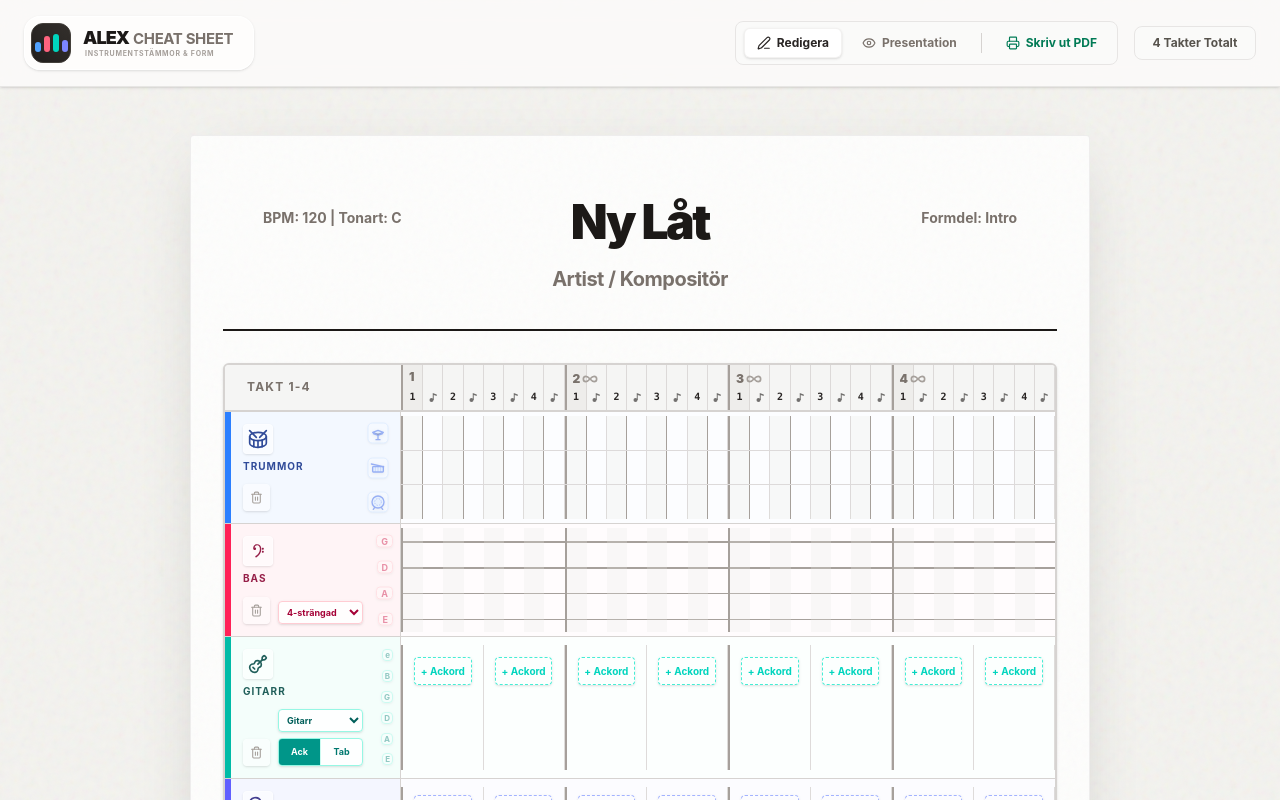
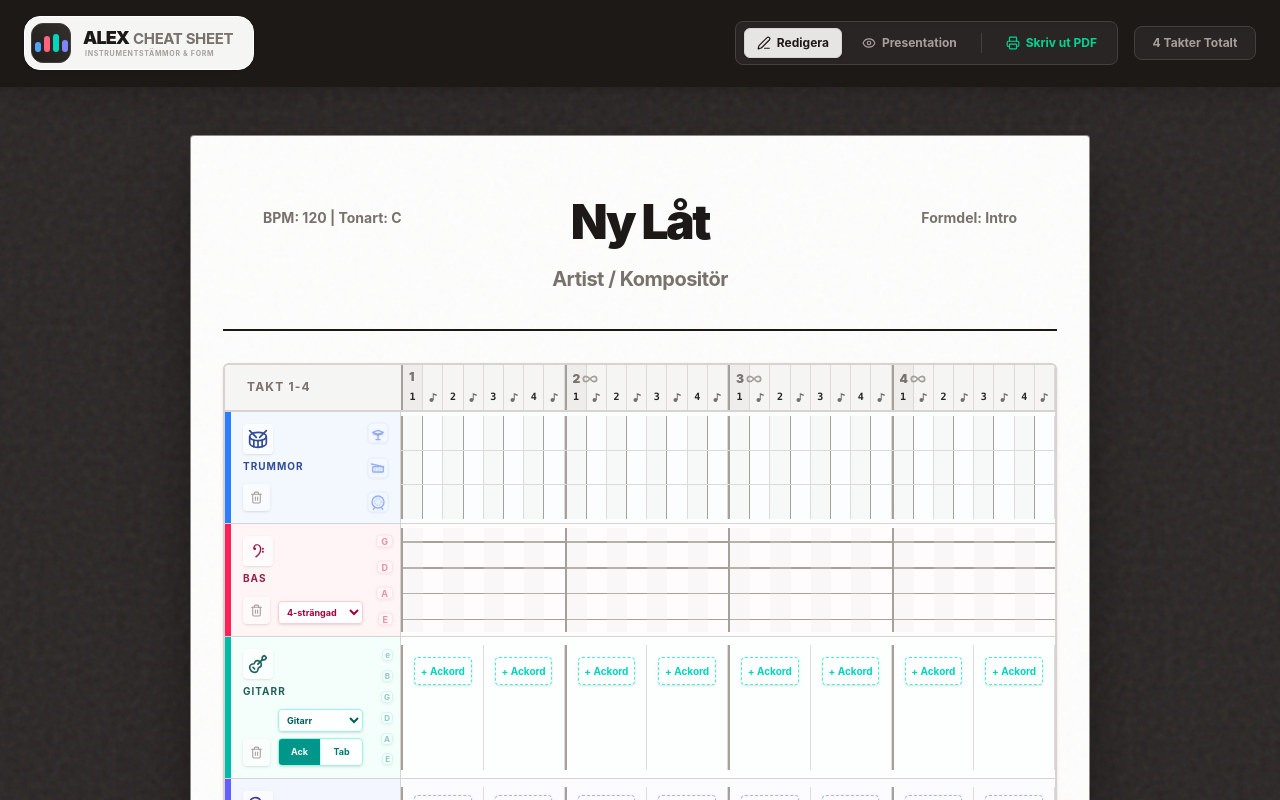
Before and after one commit to alexanderbergstromSE/alex-cheat-sheet, a React (Vite) app: page / in a window 1280 px wide. Shown: the top 800 px of the page. Built offline with nearby package versions, Linux system fonts and the light colour scheme.

Commit message:
murkt läge

```diff
--- a/src/App.jsx
+++ b/src/App.jsx
@@ -325,7 +325,7 @@ const TrackRowContainer = ({ title, icon: Icon, borderColor, bgHeader, bgContent
 );
 
 const AppLogo = ({ isPrint = false }) => (
-  <div className={`flex items-center gap-3 select-none ${isPrint ? 'bg-transparent' : 'bg-white/60 border border-white/80 p-1.5 pr-5 rounded-2xl shadow-sm transition-colors hover:bg-white/80'}`}>
+  <div className={`flex items-center gap-3 select-none ${isPrint ? 'bg-transparent' : 'bg-stone-100 border border-white p-1.5 pr-5 rounded-2xl shadow-sm transition-colors hover:bg-white'}`}>
     <div className="w-10 h-10 rounded-xl bg-stone-900 flex items-center justify-center shadow-inner border border-stone-700 relative overflow-hidden group shrink-0">
       <div className="absolute inset-0 bg-gradient-to-tr from-stone-800 to-stone-600 opacity-40"></div>
       <div className="flex items-end gap-[3px] h-[18px] relative z-10 group-hover:scale-110 transition-transform duration-300">
@@ -568,7 +568,7 @@ export default function App() {
 
   return (
     <div
-      className="min-h-screen bg-[#f4f3ef] text-stone-900 font-sans flex flex-col items-center pb-20 print:pb-0 relative selection:bg-stone-300 print:bg-white"
+      className="min-h-screen bg-stone-800 text-stone-900 font-sans flex flex-col items-center pb-20 print:pb-0 relative selection:bg-stone-300 print:bg-white"
       style={{ backgroundImage: NOISE_TEXTURE }}
     >
 
@@ -581,37 +581,37 @@ export default function App() {
       </style>
 
       {/* --- HEADER --- */}
-      <header className="w-full flex flex-wrap items-center justify-between px-6 py-4 bg-[#fcfbf9]/85 backdrop-blur-md border-b border-stone-300/50 shadow-sm z-40 sticky top-0 print:hidden text-stone-800">
+      <header className="w-full flex flex-wrap items-center justify-between px-6 py-4 bg-stone-900/95 backdrop-blur-md border-b border-stone-900 shadow-xl z-40 sticky top-0 print:hidden text-stone-200">
 
         <AppLogo />
 
         <div className="flex items-center gap-4 flex-wrap">
-          <div className="flex items-center gap-2 bg-stone-50 px-2 py-1.5 rounded-lg border border-stone-200">
+          <div className="flex items-center gap-2 bg-stone-800 px-2 py-1.5 rounded-lg border border-stone-700 shadow-inner">
             <button
               onClick={() => setIsEditMode(true)}
-              className={`flex items-center gap-1.5 px-3 py-1.5 rounded-md text-xs font-bold transition-colors ${isEditMode ? 'bg-white shadow text-stone-800 border border-stone-200/50' : 'text-stone-500 hover:text-stone-700 hover:bg-stone-100'}`}
+              className={`flex items-center gap-1.5 px-3 py-1.5 rounded-md text-xs font-bold transition-colors ${isEditMode ? 'bg-stone-200 shadow text-stone-900 border border-stone-300' : 'text-stone-400 hover:text-stone-200 hover:bg-stone-700'}`}
             >
               <Edit3 size={14} /> Redigera
             </button>
             <button
               onClick={() => setIsEditMode(false)}
-              className={`flex items-center gap-1.5 px-3 py-1.5 rounded-md text-xs font-bold transition-colors ${!isEditMode ? 'bg-indigo-600 shadow text-white' : 'text-stone-500 hover:text-stone-700 hover:bg-stone-100'}`}
+              className={`flex items-center gap-1.5 px-3 py-1.5 rounded-md text-xs font-bold transition-colors ${!isEditMode ? 'bg-indigo-500 shadow text-white border border-indigo-400' : 'text-stone-400 hover:text-stone-200 hover:bg-stone-700'}`}
             >
               <Eye size={14} /> Presentation
             </button>
 
-            <div className="w-px h-5 bg-stone-300 mx-1"></div>
+            <div className="w-px h-5 bg-stone-700 mx-1"></div>
 
             <button
               onClick={handleExport}
               title="Skriv ut eller spara som PDF (Ctrl+P)"
-              className="flex items-center gap-1.5 px-3 py-1.5 rounded-md text-xs font-bold transition-colors text-emerald-700 hover:text-emerald-800 hover:bg-emerald-50"
+              className="flex items-center gap-1.5 px-3 py-1.5 rounded-md text-xs font-bold transition-colors text-emerald-400 hover:text-emerald-300 hover:bg-emerald-900/40"
             >
               <Printer size={14} /> Skriv ut PDF
             </button>
           </div>
-          <div className="flex items-center gap-2 bg-stone-50 px-3 py-2 rounded-lg border border-stone-200">
-            <span className="text-xs font-bold text-stone-600 w-24 text-center">{totalMeasuresAll} Takter Totalt</span>
+          <div className="flex items-center gap-2 bg-stone-800 px-3 py-2 rounded-lg border border-stone-700 shadow-inner">
+            <span className="text-xs font-bold text-stone-400 w-24 text-center">{totalMeasuresAll} Takter Totalt</span>
           </div>
         </div>
       </header>
@@ -626,7 +626,7 @@ export default function App() {
             <div
               key={`page-${pageIndex}`}
               // print:w-[210mm] och print:h-[297mm] tvingar webbläsaren att matcha pappret exakt
-              className={`w-full max-w-[900px] bg-[#fdfdfc] shadow-[0_20px_60px_-15px_rgba(0,0,0,0.15)] rounded-sm flex flex-col relative print:shadow-none border border-stone-200/60 print:border-none print:bg-white print:w-[210mm] print:h-[297mm] print:max-w-none print:overflow-hidden print:m-0 ${pageIndex < globalPages.length - 1 ? 'print:break-after-page' : ''}`}
+              className={`w-full max-w-[900px] bg-[#fdfdfc] shadow-[0_25px_60px_-15px_rgba(0,0,0,0.6)] rounded-sm flex flex-col relative print:shadow-none border border-stone-900/50 print:border-none print:bg-white print:w-[210mm] print:h-[297mm] print:max-w-none print:overflow-hidden print:m-0 ${pageIndex < globalPages.length - 1 ? 'print:break-after-page' : ''}`}
               style={{
                 backgroundImage: PAPER_TEXTURE,
                 minHeight: '1122px' // Exakt en A4-höjd vid 96 DPI (visuellt på skärmen)
```
